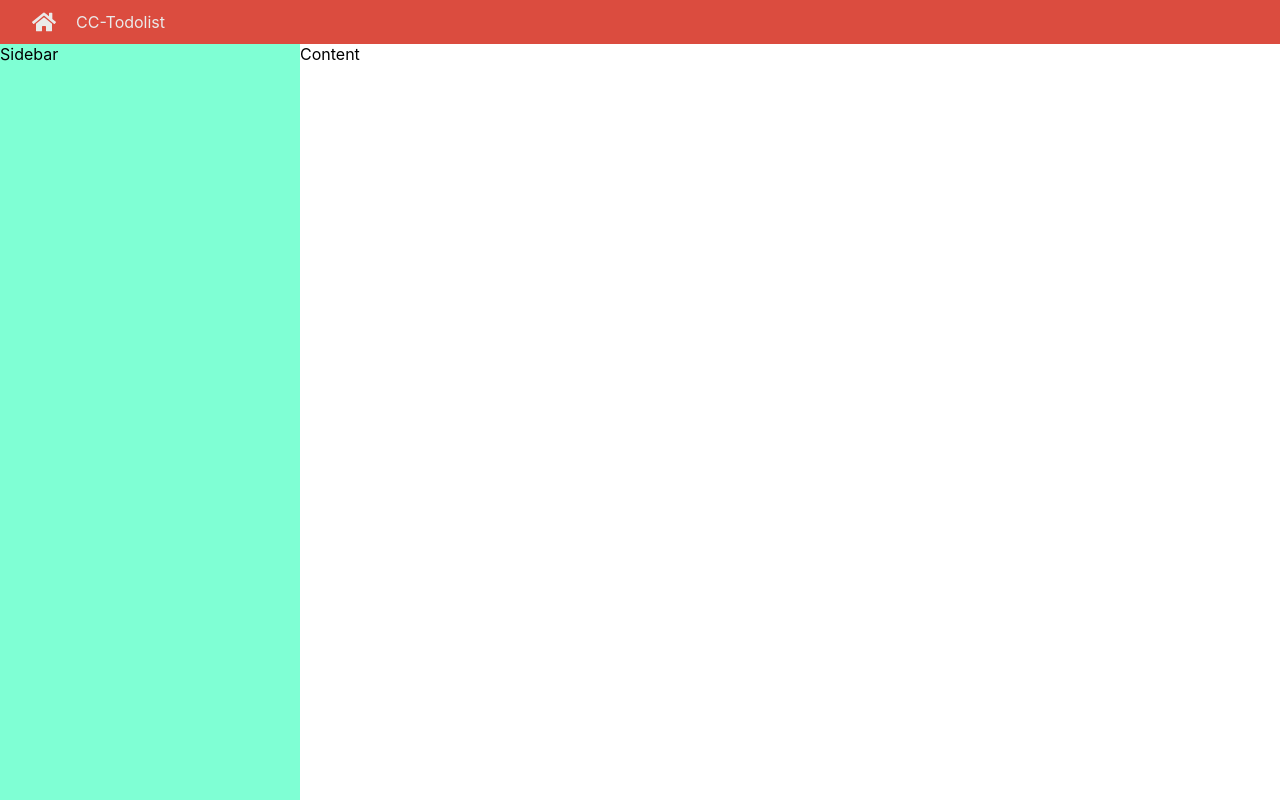
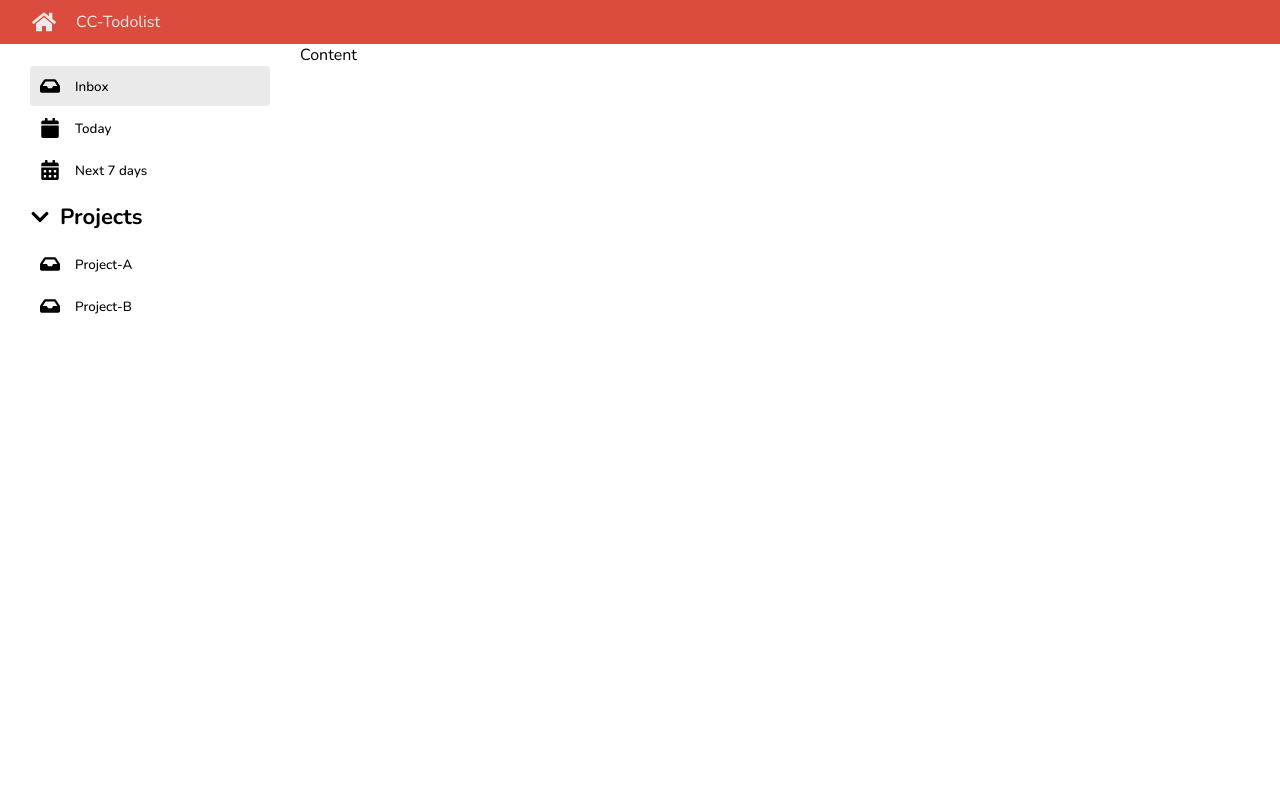
Before and after one commit to Krittayot007/CC-React-Todolist, a React (Create React App) app: page / in a window 1280 px wide. Built offline with nearby package versions, Linux system fonts and the light colour scheme.

Commit message:
finish:typograhy

```diff
--- a/src/App.js
+++ b/src/App.js
@@ -1,23 +1,70 @@
-import './App.scss';
-import { FaHome } from 'react-icons/fa';
+import "./App.scss";
+import { FaHome, FaInbox, FaCalendar, FaCalendarAlt, FaChevronDown } from "react-icons/fa";
 
 function App() {
   return (
-    <div className='container'>
+    <div className="container">
       {/* Header */}
-      <header className='header'>
+      <header className="header">
         <span>
           <FaHome />
         </span>
         <div>CC-Todolist</div>
       </header>
+
       {/* Sidebar */}
-      <aside className='sidebar'>Sidebar</aside>
+      <aside className="sidebar">
+        <section className="sidebar__generic">
+          <ul className="generic__lists">
+            <li className="active">
+              <span>
+                <FaInbox />
+              </span>
+              <h6>Inbox</h6>
+            </li>
+            <li>
+              <span>
+                <FaCalendar />
+              </span>
+              <h6>Today</h6>
+            </li>
+            <li>
+              <span>
+                <FaCalendarAlt />
+              </span>
+              <h6>Next 7 days</h6>
+            </li>
+          </ul>
+        </section>
+        <section className="sidebar__middle">
+          <span>
+            <FaChevronDown />
+          </span>
+          <h6>Projects</h6>
+        </section>
+        <section className="sidebar__projects">
+          <ul className="project__lists">
+            <li>
+              <span>
+                <FaInbox />
+              </span>
+              <h6>Project-A</h6>
+            </li>
+            <li>
+              <span>
+                <FaInbox/>
+              </span>
+              <h6>Project-B</h6>
+            </li>
+          </ul>
+        </section>
+      </aside>
+
 
       {/* Content */}
-      <main className='content'>Content</main>
+      <main className="content">Content</main>
     </div>
-  )
+  );
 }
 
 export default App;
--- a/src/App.scss
+++ b/src/App.scss
@@ -2,6 +2,10 @@
 $grey : rgb(234,234,234);
 $sidebar-width: 300px;
 $header-height: 44px;
+
+li {
+    list-style: none;
+}
 
 .container {
     display: grid;
@@ -29,9 +33,62 @@
 }
 
 .sidebar {
-    background-color: aquamarine;
+    // background-color: aquamarine;
     grid-row: 2/3;
     grid-column: 1/2;
+    position: sticky;
+    // position: fixed;
+    // left: 0;
+    // top: 0;
+    // Inside Content
+    display: flex;
+    flex-direction: column;
+    gap: 10px;
+    padding: 20px 30px;
+
+    &__middle {
+        display: flex;
+        gap: 10px;
+        font-size: 20px;
+        align-items: center;
+
+        & > span {
+            display: flex;
+        }
+        & > h6 {
+            font-size: 22px;
+        }
+    }
+}
+
+.generic__lists,
+.project__lists {
+    & > li {
+        display: flex;
+        align-items: center;
+        gap: 15px;
+        font-size: 20px;
+        cursor: pointer;
+        padding: 10px;
+        margin: 2px 0px;
+        border-radius: 4px;
+
+        &:hover {
+            background-color: $grey;
+        }
+
+        & > span {
+            display:flex;
+        }
+
+        & > h6 {
+            font-weight: 500;
+        }
+    }
+}
+
+.active {
+    background-color: $grey;
 }
 
 .content {
--- a/src/index.css
+++ b/src/index.css
@@ -1,6 +1,15 @@
+@import url('https://fonts.googleapis.com/css2?family=Nunito:wght@200;300;400;500;600;700;800;900&display=swap');
+
+* {
+  padding: 0;
+  margin: 0;
+  box-sizing: border-box;
+}
+
+
 body {
   margin: 0;
-  font-family: -apple-system, BlinkMacSystemFont, 'Segoe UI', 'Roboto', 'Oxygen',
+  font-family: 'Nunito',-apple-system, BlinkMacSystemFont, 'Segoe UI', 'Roboto', 'Oxygen',
     'Ubuntu', 'Cantarell', 'Fira Sans', 'Droid Sans', 'Helvetica Neue',
     sans-serif;
   -webkit-font-smoothing: antialiased;
```
